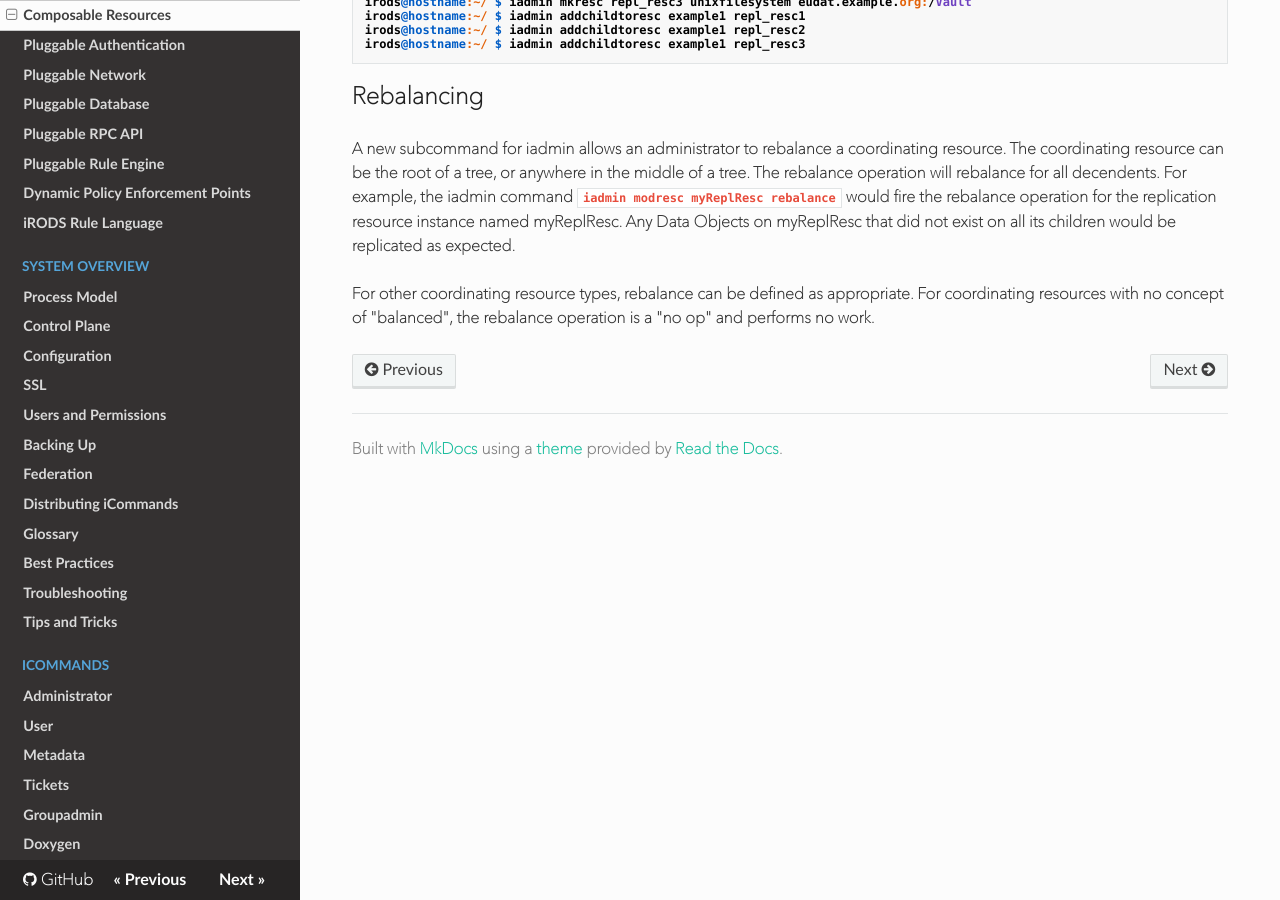
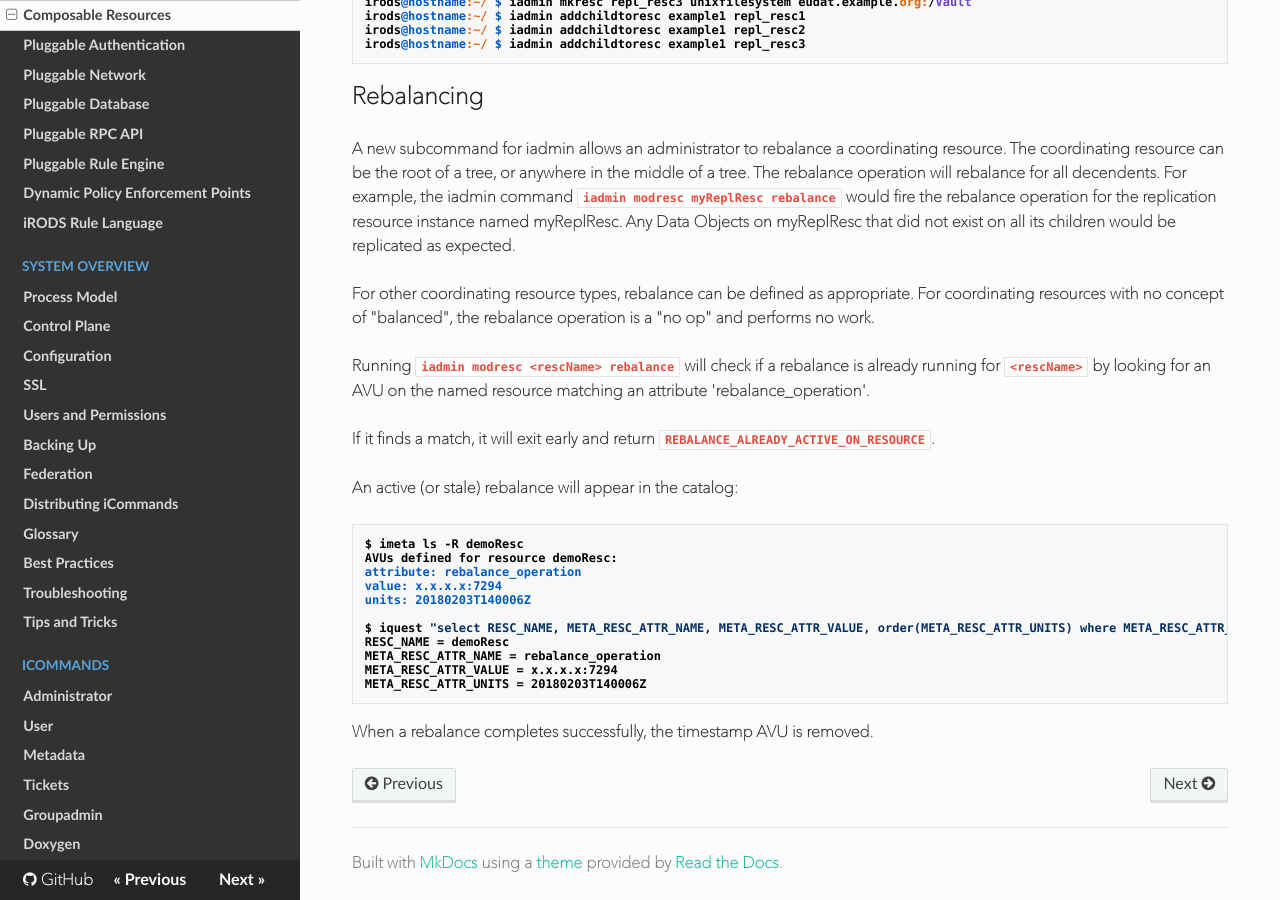
Before and after one commit to irods/irods_docs, an MkDocs documentation site: the page built from docs/plugins/composable_resources.md, in a window 1280 px wide and 900 px high, scrolled down 10910 px. Built offline with MkDocs 1.6.1, drawn with Linux system fonts in a browser that asks for light colours; nearby versions of some CDN libraries.

Commit message:
[irods/irods#4254] document rebalance visibility

````diff
--- a/docs/plugins/composable_resources.md
+++ b/docs/plugins/composable_resources.md
@@ -411,3 +411,26 @@ irods@hostname:~/ $ iadmin addchildtoresc example1 repl_resc3
 A new subcommand for iadmin allows an administrator to rebalance a coordinating resource.  The coordinating resource can be the root of a tree, or anywhere in the middle of a tree.  The rebalance operation will rebalance for all decendents.  For example, the iadmin command `iadmin modresc myReplResc rebalance` would fire the rebalance operation for the replication resource instance named myReplResc.  Any Data Objects on myReplResc that did not exist on all its children would be replicated as expected.
 
 For other coordinating resource types, rebalance can be defined as appropriate.  For coordinating resources with no concept of "balanced", the rebalance operation is a "no op" and performs no work.
+
+Running `iadmin modresc <rescName> rebalance` will check if a rebalance is already running for `<rescName>` by looking for an
+AVU on the named resource matching an attribute 'rebalance_operation'.
+
+If it finds a match, it will exit early and return `REBALANCE_ALREADY_ACTIVE_ON_RESOURCE`.
+
+An active (or stale) rebalance will appear in the catalog:
+
+```
+$ imeta ls -R demoResc
+AVUs defined for resource demoResc:
+attribute: rebalance_operation
+value: x.x.x.x:7294
+units: 20180203T140006Z
+
+$ iquest "select RESC_NAME, META_RESC_ATTR_NAME, META_RESC_ATTR_VALUE, order(META_RESC_ATTR_UNITS) where META_RESC_ATTR_NAME = 'rebalance_operation'"
+RESC_NAME = demoResc
+META_RESC_ATTR_NAME = rebalance_operation
+META_RESC_ATTR_VALUE = x.x.x.x:7294
+META_RESC_ATTR_UNITS = 20180203T140006Z
+```
+
+When a rebalance completes successfully, the timestamp AVU is removed.
````
Also changed, not shown: docs/system_overview/troubleshooting.md (+17 -0 lines).
